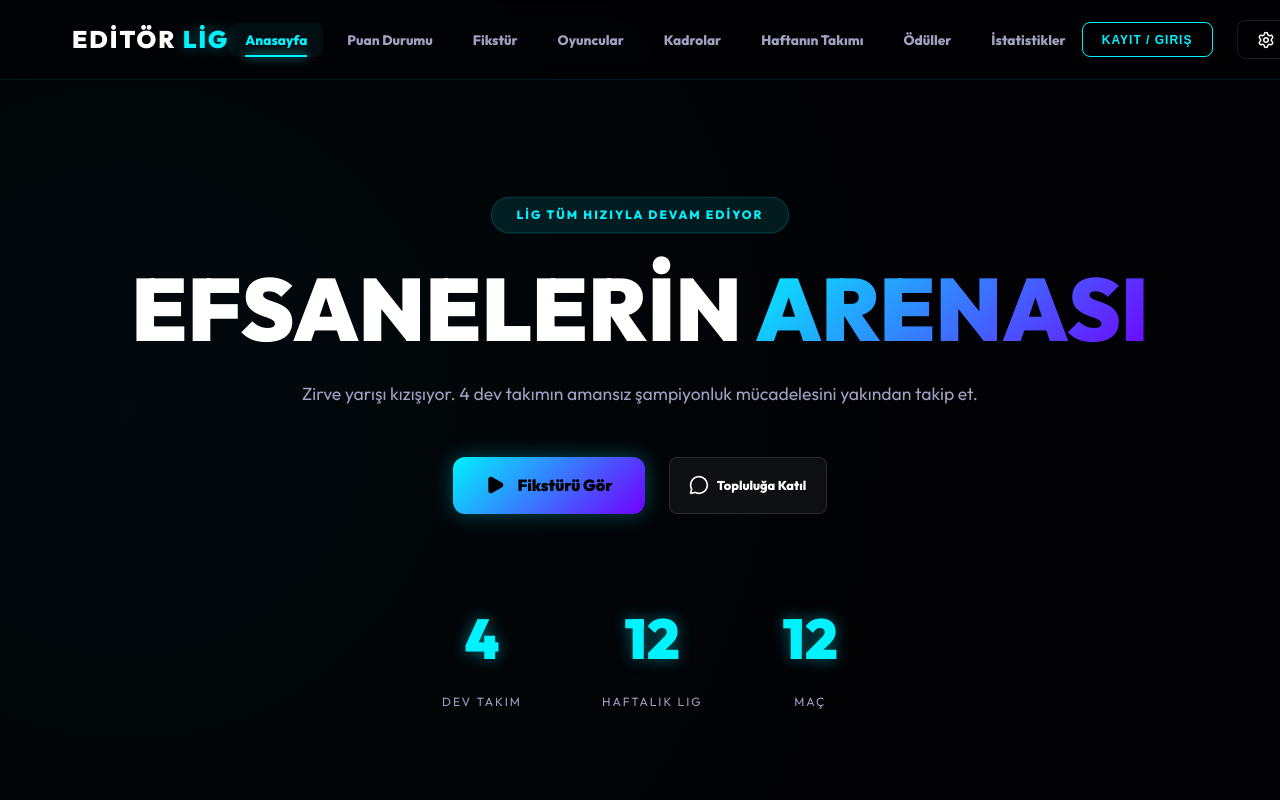
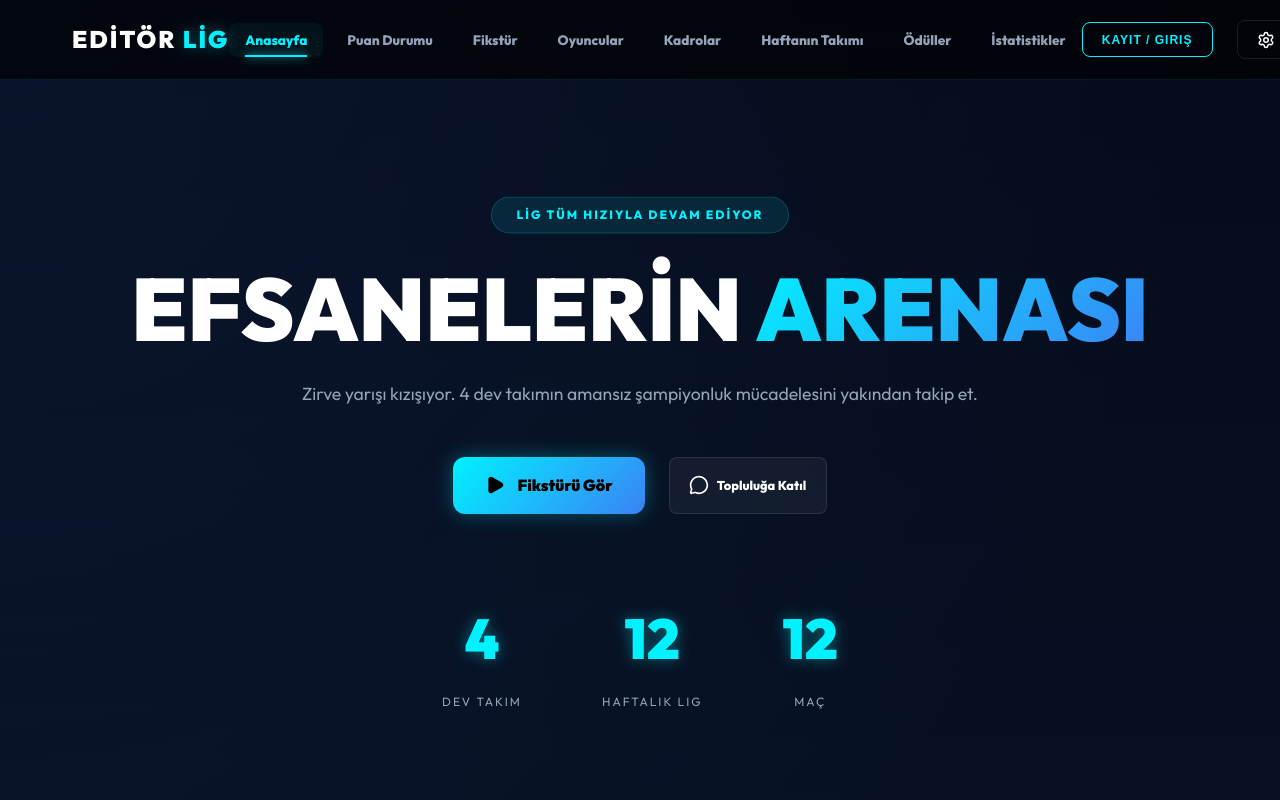
Before and after one commit to zeustrabzon61-collab/editor-lig-site, a React (Vite) app: page / in a window 1280 px wide. Shown: the top 800 px of the page. Built offline with nearby package versions, Linux system fonts and the light colour scheme.

Commit message:
Add files via upload

```diff
--- a/src/index.css
+++ b/src/index.css
@@ -1,15 +1,15 @@
 @import url('https://fonts.googleapis.com/css2?family=Outfit:wght@300;400;600;800;900&display=swap');
 
 :root {
-  --bg-main: #020205;
-  --bg-card: rgba(10, 10, 20, 0.7);
+  --bg-main: #050b1a;
+  --bg-card: rgba(15, 23, 42, 0.7);
   --accent-primary: #00f2ff;
-  --accent-secondary: #7000ff;
+  --accent-secondary: #3b82f6;
   --text-primary: #ffffff;
-  --text-secondary: #a0a0c0;
+  --text-secondary: #94a3b8;
   --glass-border: rgba(255, 255, 255, 0.08);
   --neon-glow: 0 0 15px rgba(0, 242, 255, 0.4);
-  --purple-glow: 0 0 15px rgba(112, 0, 255, 0.4);
+  --blue-glow: 0 0 20px rgba(59, 130, 246, 0.4);
 }
 
 * {
@@ -22,11 +22,13 @@ body {
   font-family: 'Outfit', sans-serif;
   background: var(--bg-main);
   background-image:
-    radial-gradient(circle at 10% 20%, rgba(0, 242, 255, 0.03) 0%, transparent 40%),
-    radial-gradient(circle at 90% 80%, rgba(112, 0, 255, 0.03) 0%, transparent 40%);
+    radial-gradient(circle at 0% 0%, rgba(59, 130, 246, 0.08) 0%, transparent 50%),
+    radial-gradient(circle at 100% 100%, rgba(0, 242, 255, 0.08) 0%, transparent 50%),
+    linear-gradient(to bottom, #050b1a, #0a1931);
   color: var(--text-primary);
   line-height: 1.6;
   overflow-x: hidden;
+  min-height: 100vh;
 }
 
 button {
```
